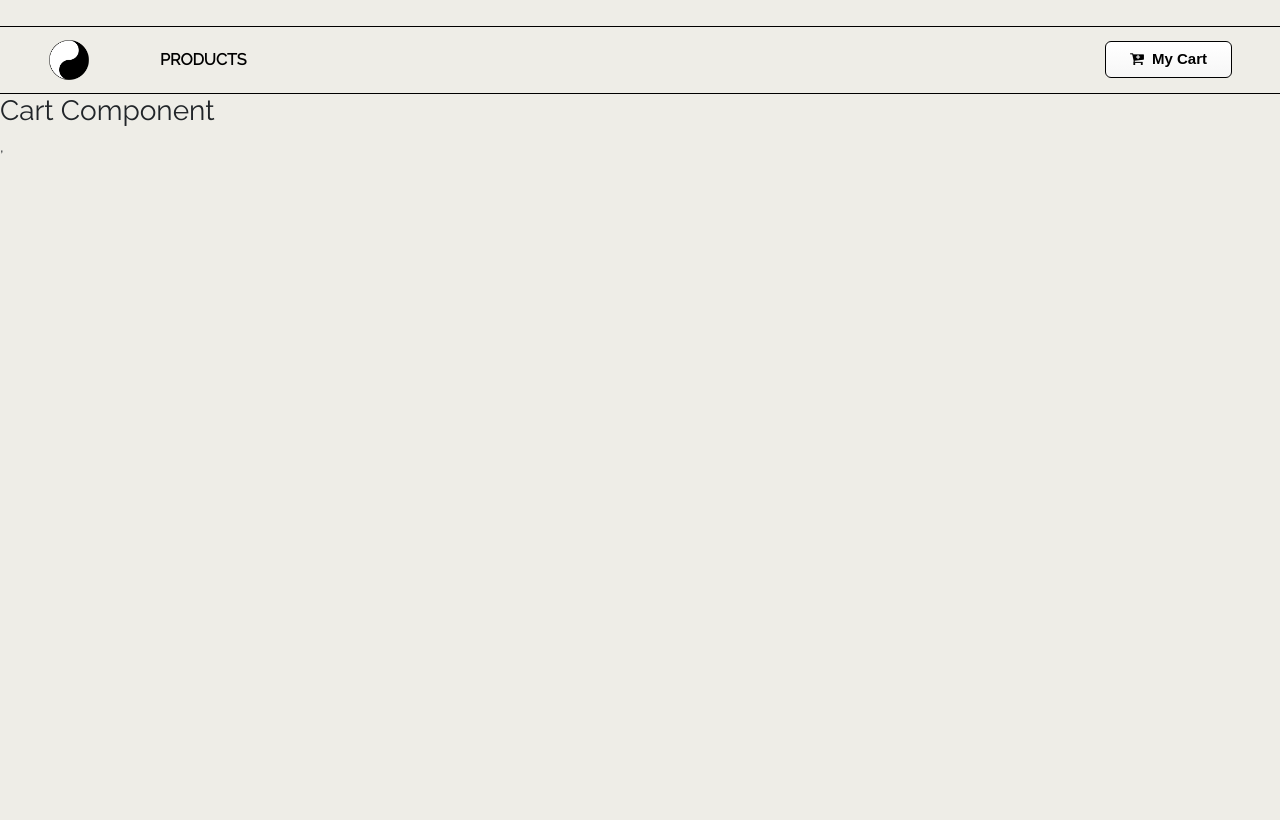
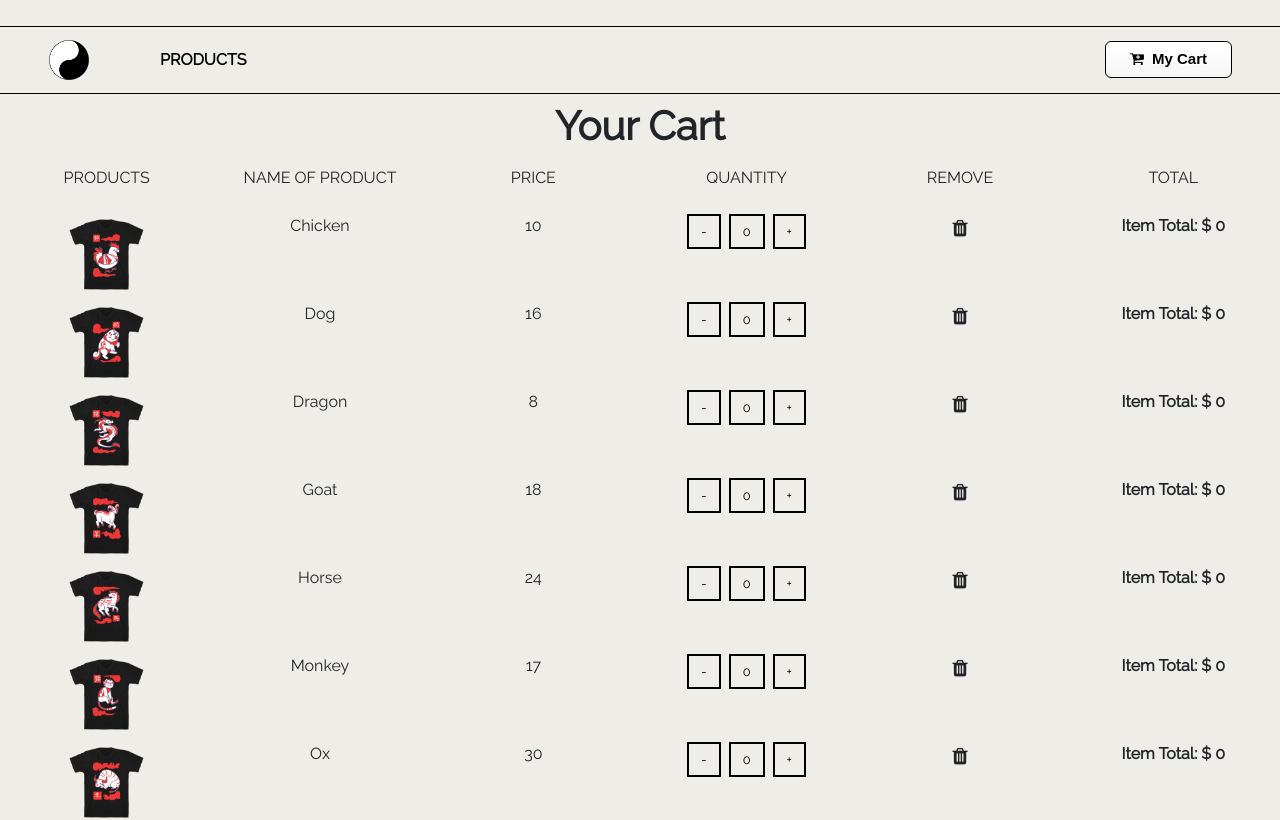
Before and after one commit to Yuzu28/React-E-commerce-Site, a React (Create React App) app: page /cart in a window 1280 px wide. Shown: the top 820 px of the page. Built offline with nearby package versions, Linux system fonts and the light colour scheme; a small style sheet from the web is missing.

Commit message:
Cart Component

```diff
--- a/src/App.js
+++ b/src/App.js
@@ -7,7 +7,7 @@ import Navbar from './components/Navbar';
 import ProductList from './components/ProductList';
 import Product from './components/Product';
 import Details from './components/Details';
-import Cart from './components/Cart';
+import Cart from './components/Cart/Cart';
 import Default from './components/Default';
 import Modal from "./components/Modal";
 
--- a/src/components/Cart.js
+++ /dev/null
@@ -1,14 +0,0 @@
-import React, { Component } from 'react';
-
-class Cart extends Component {
-    render(){
-        return(
-            <div>
-
-                <h3>Cart Component</h3>
-            </div>
-        )
-    }
-}
-
-export default Cart
--- /dev/null
+++ b/src/components/Cart/Cart.js
@@ -0,0 +1,41 @@
+import React, { Component } from 'react';
+import Title from '../Title';
+import CartColumns from './CartColumns';
+import EmptyCart from './EmptyCart';
+import {ProductConsumer} from '../../context';
+import CartList from './CartList';
+
+
+
+class Cart extends Component {
+    render(){
+        return(
+            <section>
+
+
+        <ProductConsumer>
+          {
+            value => {
+              const {cart} = value;
+              if(cart.length>0){
+                return (
+                  <React.Fragment>
+                    <Title name="your" title="cart"/>
+                    <CartColumns/>
+                    <CartList value={value}/>
+                    {/* <CartTotals value={value} history={this.props.history}/> */}
+                  </React.Fragment>
+                );
+              }else{
+                  return <EmptyCart/>;
+              }
+            }
+          }
+        </ProductConsumer>
+            </section>
+
+        )
+    }
+}
+
+export default Cart
--- /dev/null
+++ b/src/components/Cart/CartColumns.js
@@ -0,0 +1,30 @@
+import React from 'react'
+
+export default function CartColumns() {
+  return (
+    <div className="container-fluid text-center d-none d-lg-block">
+        <div className="row">
+            <div className="col-10 mx-auto col-lg-2">
+                <p className="text-uppercase">products</p>
+            </div>
+            <div className="col-10 mx-auto col-lg-2">
+                <p className="text-uppercase">name of product</p>
+            </div>
+            <div className="col-10 mx-auto col-lg-2">
+                <p className="text-uppercase">price</p>
+            </div>
+            <div className="col-10 mx-auto col-lg-2">
+                <p className="text-uppercase">quantity</p>
+            </div>
+            <div className="col-10 mx-auto col-lg-2">
+                <p className="text-uppercase">remove</p>
+            </div>
+            <div className="col-10 mx-auto col-lg-2">
+                <p className="text-uppercase">total</p>
+            </div>
+
+
+        </div>
+    </div>
+  )
+}
--- /dev/null
+++ b/src/components/Cart/CartItem.js
@@ -0,0 +1,48 @@
+import React from "react";
+
+export default function CartItem({ item, value }) {
+  const { id, title, img, price, total, count } = item;
+  const { increment, decrement, removeItem } = value;
+
+  return (
+    <div className="row my-2 text-capitalize text-center">
+      <div className="col-10 mx-auto col-lg-2">
+        <img
+          src={img}
+          style={{ widht: "5rem", height: "5rem" }}
+          className="img-fluid"
+          alt="product"
+        />
+      </div>
+      <div className="col-10 mx-auto col-lg-2">
+        <span className="d-lg-none">product:</span>
+        {title}
+      </div>
+      <div className="col-10 mx-auto col-lg-2">
+        <span className="d-lg-none">price :</span>
+        {price}
+      </div>
+      <div className="col-10 mx-auto col-lg-2 my-2 my-lg-0">
+        <div className="d-flex justify-content-center">
+          <div>
+            <span className="btn btn-black up-down mx-1"
+              onClick={() => decrement(id)}> -
+            </span>
+            <span className="btn btn-black mx-1">{count}</span>
+            <span className="btn btn-black up-down  mx-1"
+              onClick={() => increment(id)}> +
+            </span>
+          </div>
+        </div>
+      </div>
+      <div className="col-10 mx-auto col-lg-2">
+        <div className="cart-icon" onClick={() => removeItem(id)}>
+          <i className="fa fa-trash" />
+        </div>
+      </div>
+      <div className="col-10 mx-auto col-lg-2">
+        <strong>item total: $ {total}</strong>
+      </div>
+    </div>
+  );
+}
--- /dev/null
+++ b/src/components/Cart/CartList.js
@@ -0,0 +1,15 @@
+import React from 'react'
+import CartItem from './CartItem'
+export default function CartList({value}) {
+  const {cart} = value;
+  console.log(value, cart);
+  return (
+    <div className="container-fluid">
+       {
+           cart.map(item=> {
+               return <CartItem key={item.id} item={item} value={value}/>
+           })
+       }
+    </div>
+  )
+}
--- /dev/null
+++ b/src/components/Cart/EmptyCart.js
@@ -0,0 +1,13 @@
+import React from 'react'
+
+export default function EmptyCart() {
+  return (
+    <div className="container mt-5">
+        <div className="row">
+            <div className="col-10 mx-auto text-center text-title">
+                <h1>Your Cart is Currently Empty</h1>
+            </div>
+        </div>
+    </div>
+  )
+}
--- /dev/null
+++ b/src/components/Cart/package.json
@@ -0,0 +1,3 @@
+{
+    "main": "Cart.js"
+}
--- a/src/components/Modal.js
+++ b/src/components/Modal.js
@@ -16,7 +16,8 @@ export default class Modal extends Component {
                       return null;
                   }else{
                       return (
-                          <div className="container modalStyle">
+                          <div className="modalStyle">
+                          <div className="container ">
                               <div className="row">
                                   <div id="modal"
                                   className="col-8 mx-auto col-md-6 col-lg-4 text-center text-capitalize p-5">
@@ -37,6 +38,7 @@ export default class Modal extends Component {
                                   </div>
                               </div>
                           </div>
+                          </div>
                       )
                   }
               }}
--- a/src/components/Navbar.css
+++ b/src/components/Navbar.css
@@ -156,17 +156,52 @@ nav{
     }
 
     .modalStyle{
-        margin-top: 10%;
+        margin-top: 2%;
+
         margin-bottom: 10%;
         border: 2px solid black;
 
         position:fixed;
         top:0;
-        left:0;
-        right:0;
+        left:10%;
+        right:10%;
         bottom:0;
         background: white;
         display: flex;
         align-items: center;
         justify-content: center;
     }
+
+    #modal{
+        font-size: 20%;
+
+    }
+
+
+
+    .btn-black{
+        background:transparent;
+        text-transform: capitalize;
+        font-size:0.8rem !important;
+        color: black;
+        border-radius: 0 !important;
+        border: 2px solid black;
+    }
+
+
+    .up-down:hover {
+        background:linear-gradient(to bottom, #f6f6f6 5%, red 100%);
+        background-color:#f6f6f6;
+        cursor: pointer;
+    }
+    .up-down:active {
+        position:relative;
+        top:3px;
+    }
+
+
+
+    .cart-icon{
+        cursor: pointer;
+        font-size: 1.2rem;
+    }
--- a/src/context.js
+++ b/src/context.js
@@ -10,9 +10,13 @@ class ProductProvider extends Component {
     state = {
         products: [],
         detailProduct: detailProduct,
-        cart: [],
+        cart: storeProducts,
         modalOpen: false,
         modalProduct: detailProduct,
+        cartSubTotal: 0,
+        cartTax: 0,
+        cartTotal:0,
+
 
     }
 
@@ -75,6 +79,23 @@ class ProductProvider extends Component {
 
     }
 
+    increment = (id) =>{
+        console.log("price go up");
+    }
+
+    decrement = (id) =>{
+        console.log("price go down");
+    }
+
+    removeItem = (id) =>{
+        console.log("item removed")
+
+    }
+
+    clearCart = () => {
+        console.log("cart clear")
+    }
+
 
     render(){
         return (
@@ -82,7 +103,11 @@ class ProductProvider extends Component {
             handleDetail:this.handleDetail,
             addToCart:this.addToCart,
             openModal: this.openModal,
-            closeModal: this.closeModal
+            closeModal: this.closeModal,
+            increment: this.increment,
+            decrement: this.decrement,
+            removeItem: this.removeItem,
+            clearCart: this.clearCart
 
 
             }}>
```
Also changed, not shown: src/components/Cart/CartTotals.js (added).
